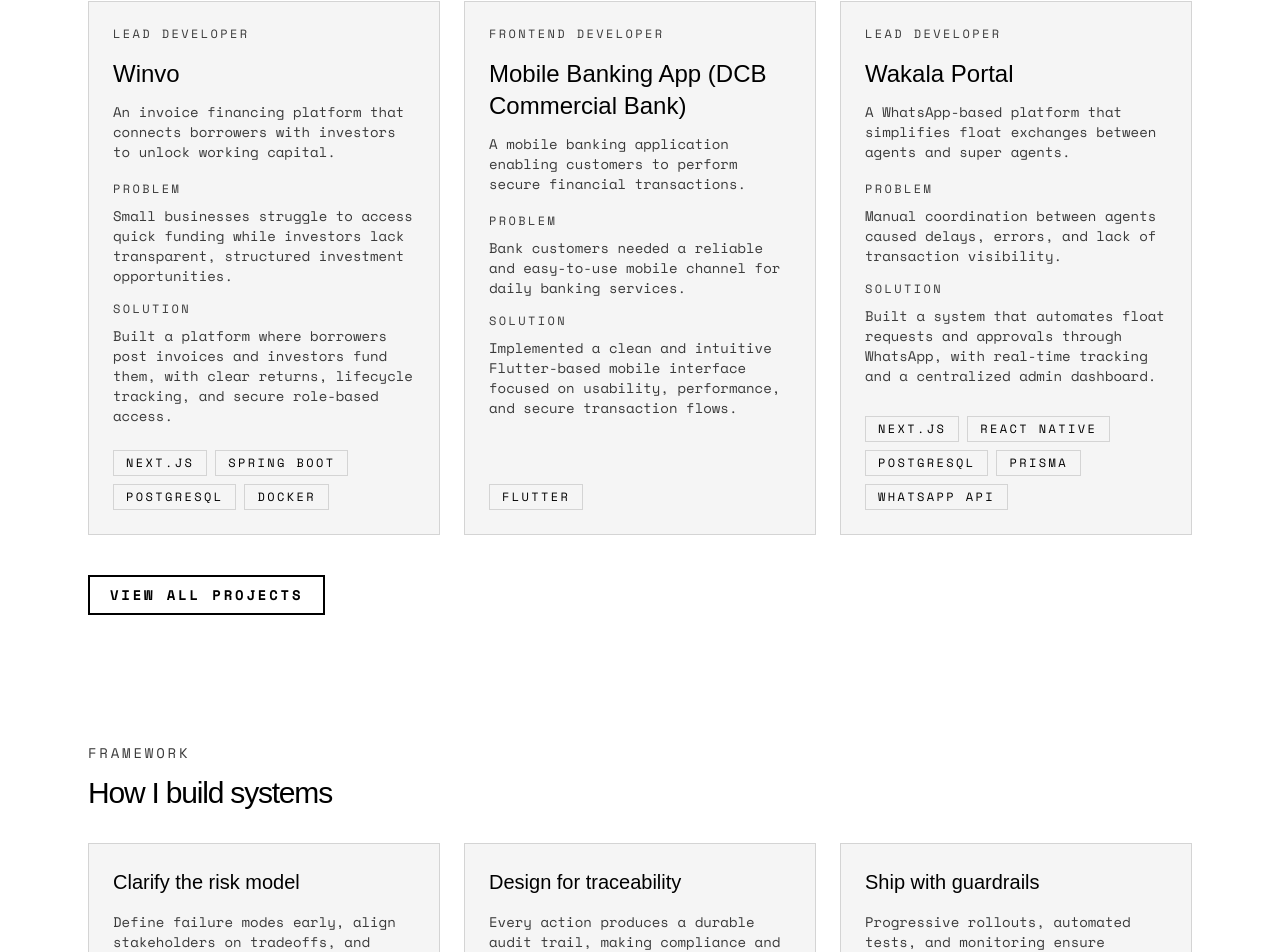
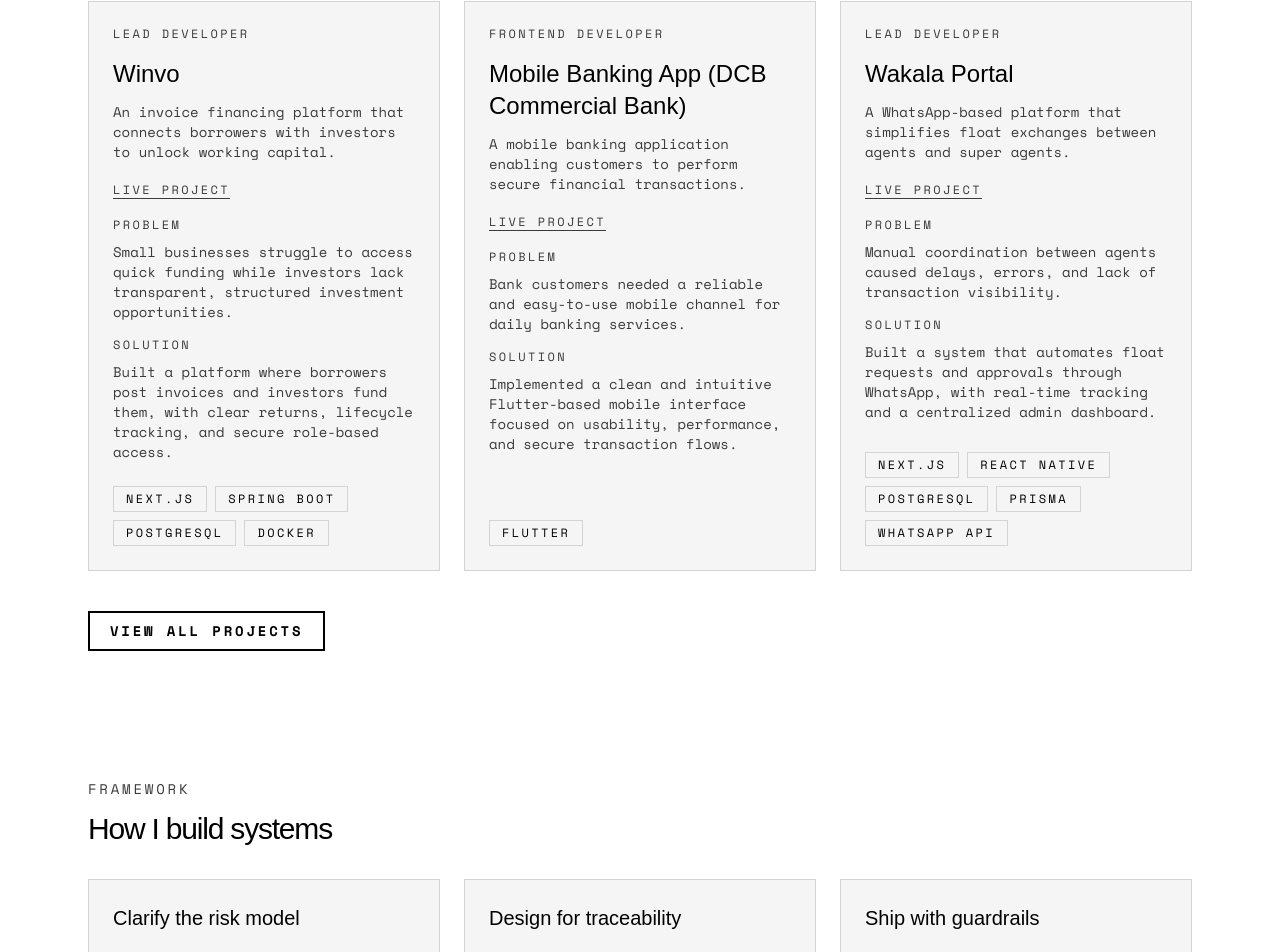
Before and after one commit to meshackkazimoto/me, a Next.js app: page / in a window 1280 px wide. Shown: the part 1289-2241 px from the top of the page. Built offline with nearby package versions, Linux system fonts and the light colour scheme; a web font is replaced by a local one.

Commit message:
rearrange projects based on url + github + open source flag

```diff
--- a/app/page.tsx
+++ b/app/page.tsx
@@ -5,6 +5,7 @@
 import { ButtonLink } from "@/components/Button";
 import { Card } from "@/components/Card";
 import { Container } from "@/components/Container";
+import { ProjectLinks } from "@/components/ProjectLinks";
 import { Section } from "@/components/Section";
 import { CurrentlyBuilding } from "@/components/CurrentlyBuilding";
 import {
@@ -104,6 +105,7 @@
                   <p className="mt-3 text-sm text-muted">
                     {project.description}
                   </p>
+                  <ProjectLinks project={project} />
                   <div className="mt-4 space-y-3 text-sm">
                     <p>
                       <span className="text-xs uppercase tracking-[0.2em] text-muted">
--- a/app/projects/page.tsx
+++ b/app/projects/page.tsx
@@ -1,6 +1,7 @@
 import { AnimatedReveal } from "@/components/AnimatedReveal";
 import { Badge } from "@/components/Badge";
 import { Card } from "@/components/Card";
+import { ProjectLinks } from "@/components/ProjectLinks";
 import { Section } from "@/components/Section";
 import { profile, projects } from "@/data/profile";
 
@@ -27,6 +28,7 @@
                   <p className="mt-3 text-sm text-muted">
                     {project.description}
                   </p>
+                  <ProjectLinks project={project} />
                   <div className="mt-4 grid gap-4 text-sm text-muted lg:grid-cols-2">
                     <div>
                       <p className="text-xs uppercase tracking-[0.2em] text-muted">
--- /dev/null
+++ b/components/ProjectLinks.tsx
@@ -0,0 +1,57 @@
+import Link from "next/link";
+import type { Project } from "@/data/profile";
+
+type ProjectLinksProps = {
+  project: Project;
+  className?: string;
+};
+
+function isExternalLink(href: string) {
+  return /^https?:\/\//.test(href);
+}
+
+export function ProjectLinks({ project, className }: ProjectLinksProps) {
+  const projectUrl = project.projectUrl?.trim();
+  const githubUrl = project.githubUrl?.trim();
+  const hasProjectUrl = Boolean(projectUrl);
+  const hasGithubUrl = Boolean(githubUrl);
+  const isClosedSource = project.openSource === false;
+  const shouldRender = hasProjectUrl || hasGithubUrl || isClosedSource;
+
+  if (!shouldRender) {
+    return null;
+  }
+
+  return (
+    <div
+      className={
+        className ??
+        "mt-5 flex flex-wrap items-center gap-4 text-xs uppercase tracking-[0.2em]"
+      }
+    >
+      {hasProjectUrl && projectUrl ? (
+        <Link
+          href={projectUrl}
+          target={isExternalLink(projectUrl) ? "_blank" : undefined}
+          rel={isExternalLink(projectUrl) ? "noreferrer" : undefined}
+          className="text-muted underline underline-offset-4 hover:text-fg"
+        >
+          Live project
+        </Link>
+      ) : null}
+      {hasGithubUrl && githubUrl ? (
+        <Link
+          href={githubUrl}
+          target={isExternalLink(githubUrl) ? "_blank" : undefined}
+          rel={isExternalLink(githubUrl) ? "noreferrer" : undefined}
+          className="text-muted underline underline-offset-4 hover:text-fg"
+        >
+          GitHub
+        </Link>
+      ) : null}
+      {isClosedSource ? (
+        <span className="text-muted">Closed source</span>
+      ) : null}
+    </div>
+  );
+}
--- a/data/profile.ts
+++ b/data/profile.ts
@@ -10,6 +10,18 @@
     linkedin: "https://www.linkedin.com/in/meshackkazimoto",
     x: "https://x.com/dmesha_"
   }
+};
+
+export type Project = {
+  name: string;
+  description: string;
+  problem: string;
+  solution: string;
+  tech: string[];
+  role: string;
+  projectUrl?: string;
+  githubUrl?: string;
+  openSource?: boolean;
 };
 
 export const metrics = [
@@ -33,7 +45,7 @@
   "Rust"
 ];
 
-export const projects = [
+export const projects: Project[] = [
   {
     name: "Winvo",
     description:
@@ -43,7 +55,10 @@
     solution:
       "Built a platform where borrowers post invoices and investors fund them, with clear returns, lifecycle tracking, and secure role-based access.",
     tech: ["Next.js", "Spring Boot", "PostgreSQL", "Docker"],
-    role: "Lead Developer"
+    role: "Lead Developer",
+    projectUrl: "https://winvo.io",
+    // githubUrl: "https://github.com/meshackkazimoto/winvo",
+    // openSource: false
   },
   {
     name: "Mobile Banking App (DCB Commercial Bank)",
@@ -54,7 +69,9 @@
     solution:
       "Implemented a clean and intuitive Flutter-based mobile interface focused on usability, performance, and secure transaction flows.",
     tech: ["Flutter"],
-    role: "Frontend Developer"
+    role: "Frontend Developer",
+    projectUrl: "https://apps.apple.com/tz/app/dcb-pesa-plus/id6670619861",
+    // openSource: false
   },
   {
     name: "Wakala Portal",
@@ -71,7 +88,58 @@
       "Prisma",
       "WhatsApp API"
     ],
-    role: "Lead Developer"
+    role: "Lead Developer",
+    projectUrl: "https://wakalaportal.co.tz",
+  },
+  {
+    name: "Internet Banking System (DCB Commercial Bank)",
+    description:
+      "A web-based internet banking platform for retail and business customers.",
+    problem:
+      "Customers needed a secure and accessible web channel for managing their bank accounts.",
+    solution:
+      "Developed user-facing banking interfaces integrated with backend services for secure and reliable transactions.",
+    tech: ["Next.js", "React", "Spring Boot", "PostgreSQL"],
+    role: "Frontend Developer",
+    projectUrl: "https://ibankplus.dcb.co.tz",
+  },
+  {
+    name: "Voice AI Platform",
+    description:
+      "A web platform for managing and delivering AI-powered voice solutions.",
+    problem:
+      "Teams needed a centralized interface to manage voice content and AI-driven audio workflows.",
+    solution:
+      "Developed a modern frontend integrated with a headless CMS to manage voice data and delivery pipelines.",
+    tech: ["Next.js", "Strapi"],
+    role: "Frontend Developer",
+    projectUrl: "https://adbtech.ai/products/voithai",
+    // openSource: false
+  },
+  {
+    name: "ADB Blog Platform",
+    description:
+      "A blogging platform focused on publishing AI-generated and AI-assisted content.",
+    problem:
+      "Content teams needed a flexible platform to manage and publish AI-driven articles efficiently.",
+    solution:
+      "Implemented a modern frontend connected to a headless CMS for scalable content management.",
+    tech: ["React", "Next.js", "Strapi"],
+    role: "Frontend Developer",
+    projectUrl: "https://adbtech.ai",
+    // openSource: false
+  },
+  {
+    name: "Bus Ticketing System",
+    description:
+      "An online bus ticketing system that allows users to reserve seats and make payments easily.",
+    problem:
+      "Passengers faced difficulties securing seats and handling manual ticketing processes.",
+    solution:
+      "Built a responsive web interface for seat selection, booking, and seamless payment integration.",
+    tech: ["Next.js", "Supabase"],
+    role: "Frontend Developer",
+    projectUrl: "https://fasttickets.vercel.app/"
   },
   {
     name: "Crowdfunding Platform",
@@ -82,7 +150,8 @@
     solution:
       "Developed a full-stack system with group management, contribution tracking, and secure backend services.",
     tech: ["Flutter", "Spring Boot", "PostgreSQL", "Docker", "Kubernetes"],
-    role: "Full Stack Developer"
+    role: "Full Stack Developer",
+    openSource: false
   },
   {
     name: "Football Intel",
@@ -101,7 +170,10 @@
       "GraphQL",
       "Drizzle"
     ],
-    role: "Founder / Lead Engineer"
+    role: "Founder / Lead Engineer",
+    // projectUrl: "https://footballintel.co.tz",
+    githubUrl: "https://github.com/meshackkazimoto/football-intel",
+    openSource: true
   },
   {
     name: "Fastrepo",
@@ -112,40 +184,10 @@
     solution:
       "Built a high-performance Rust CLI that analyzes monorepo structures and provides fast, actionable insights.",
     tech: ["Rust", "CLI"],
-    role: "Founder / Lead Engineer"
-  },
-  {
-    name: "Voice AI Platform",
-    description:
-      "A web platform for managing and delivering AI-powered voice solutions.",
-    problem:
-      "Teams needed a centralized interface to manage voice content and AI-driven audio workflows.",
-    solution:
-      "Developed a modern frontend integrated with a headless CMS to manage voice data and delivery pipelines.",
-    tech: ["Next.js", "Strapi"],
-    role: "Frontend Developer"
-  },
-  {
-    name: "Bus Ticketing System",
-    description:
-      "An online bus ticketing system that allows users to reserve seats and make payments easily.",
-    problem:
-      "Passengers faced difficulties securing seats and handling manual ticketing processes.",
-    solution:
-      "Built a responsive web interface for seat selection, booking, and seamless payment integration.",
-    tech: ["Next.js", "Supabase"],
-    role: "Frontend Developer"
-  },
-  {
-    name: "ADB Blog Platform",
-    description:
-      "A blogging platform focused on publishing AI-generated and AI-assisted content.",
-    problem:
-      "Content teams needed a flexible platform to manage and publish AI-driven articles efficiently.",
-    solution:
-      "Implemented a modern frontend connected to a headless CMS for scalable content management.",
-    tech: ["React", "Next.js", "Strapi"],
-    role: "Frontend Developer"
+    role: "Founder / Lead Engineer",
+    // projectUrl: "https://fastrepo.dev",
+    githubUrl: "https://github.com/meshackkazimoto/fastrepo",
+    openSource: true
   },
   {
     name: "Event Management Platform",
@@ -156,18 +198,9 @@
     solution:
       "Built a cross-platform system for ticket sales, QR-based check-ins, and real-time attendee monitoring.",
     tech: ["PNPM", "Next.js", "Flutter", "PostgreSQL", "Prisma"],
-    role: "Lead Engineer"
-  },
-  {
-    name: "Internet Banking System (DCB Commercial Bank)",
-    description:
-      "A web-based internet banking platform for retail and business customers.",
-    problem:
-      "Customers needed a secure and accessible web channel for managing their bank accounts.",
-    solution:
-      "Developed user-facing banking interfaces integrated with backend services for secure and reliable transactions.",
-    tech: ["Next.js", "React", "Spring Boot", "PostgreSQL"],
-    role: "Frontend Developer"
+    role: "Lead Engineer",
+    projectUrl: "https://event-platform-web-one.vercel.app/en",
+    githubUrl: "https://github.com/meshackkazimoto/event-platform"
   },
   {
     name: "Opsync",
@@ -178,7 +211,8 @@
     solution:
       "Built a unified system with a scalable architecture using modern runtimes and data layers.",
     tech: ["Bun", "Next.js", "Expo", "PostgreSQL", "Effect", "Drizzle"],
-    role: "Founder / Lead Engineer"
+    role: "Founder / Lead Engineer",
+    githubUrl: "https://github.com/meshackkazimoto/opsync",
   }
 ];
 
```
Lines whose indentation alone changed are shown as unchanged.
